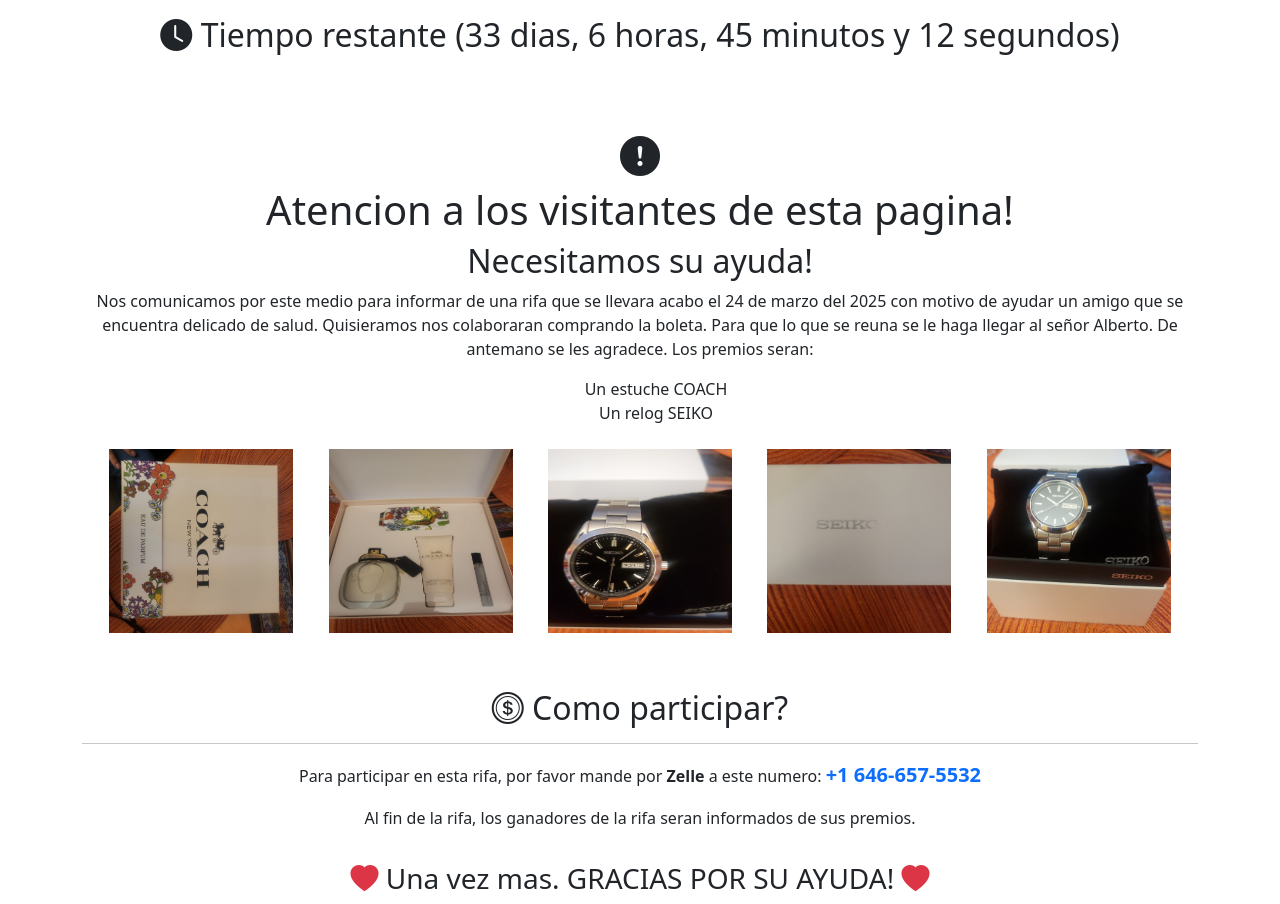
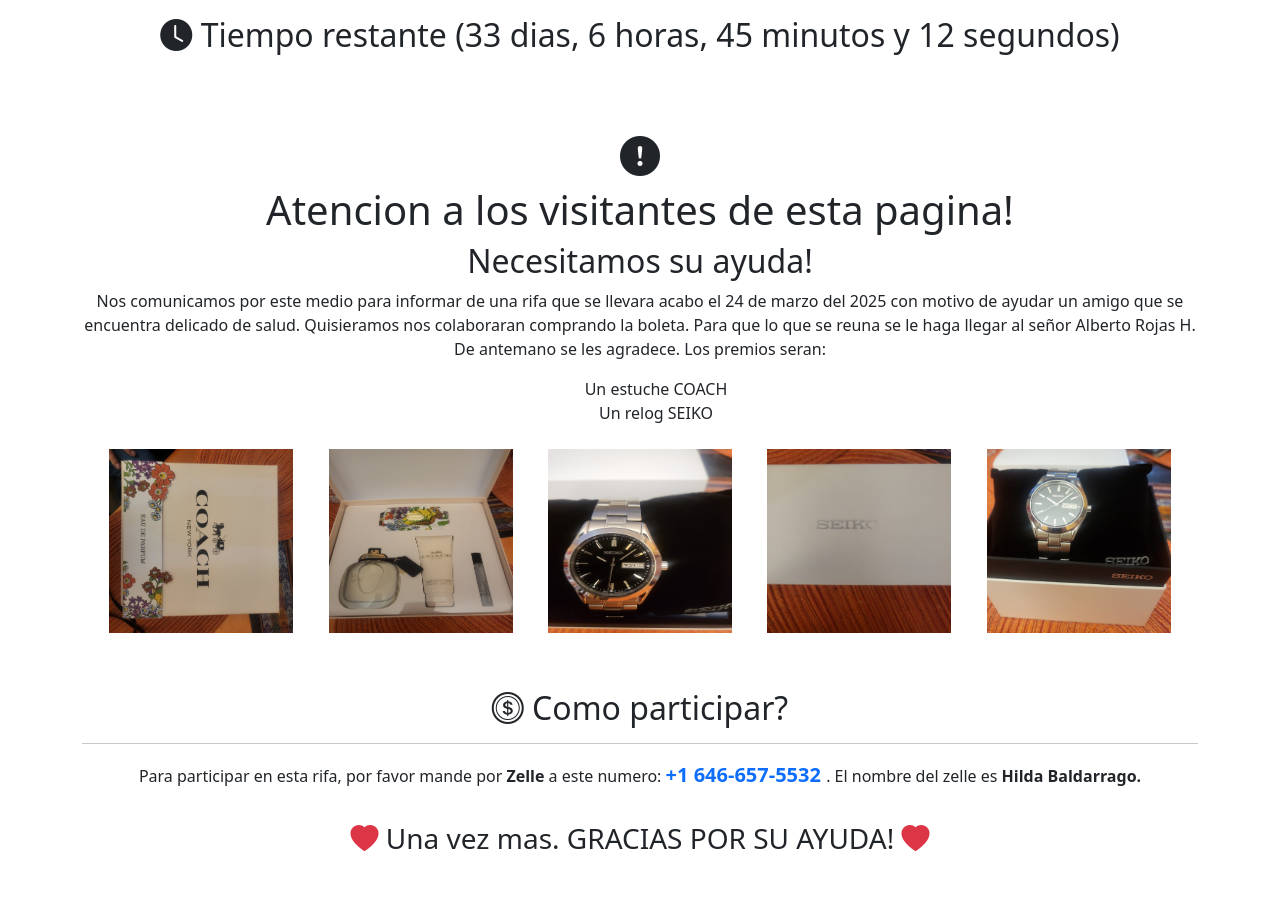
Before and after one commit to SebC750/faviolita_website, a website: page index.html in a window 1280 px wide. After the commit the page ends 864 px from the top, so only its background shows below. Drawn offline with nearby package versions, Linux system fonts and the light colour scheme.

Commit message:
Minor edits

```diff
--- a/index.html
+++ b/index.html
@@ -32,7 +32,7 @@
                 marzo del 2025 con
                 motivo de ayudar un amigo que se encuentra delicado de salud.
                 Quisieramos nos colaboraran comprando la boleta. Para que lo que se reuna se le haga llegar al señor
-                Alberto. De antemano se les agradece. Los premios seran:
+                Alberto Rojas H. De antemano se les agradece. Los premios seran:
             </p>
         </div>
         <div class="container text-center">
@@ -52,8 +52,7 @@
         <hr />
         <p> Para participar en esta rifa, por favor mande por <strong> Zelle </strong> a este numero: <strong
                 class="text-primary fs-5"> +1
-                646-657-5532 </strong></p>
-        <p> Al fin de la rifa, los ganadores de la rifa seran informados de sus premios. </p>
+                646-657-5532 </strong>. El nombre del zelle es <strong> Hilda Baldarrago. </strong></p>
         <div class="nav justify-content-between gap-0" id="prize-showcase">
 
         </div>
```
